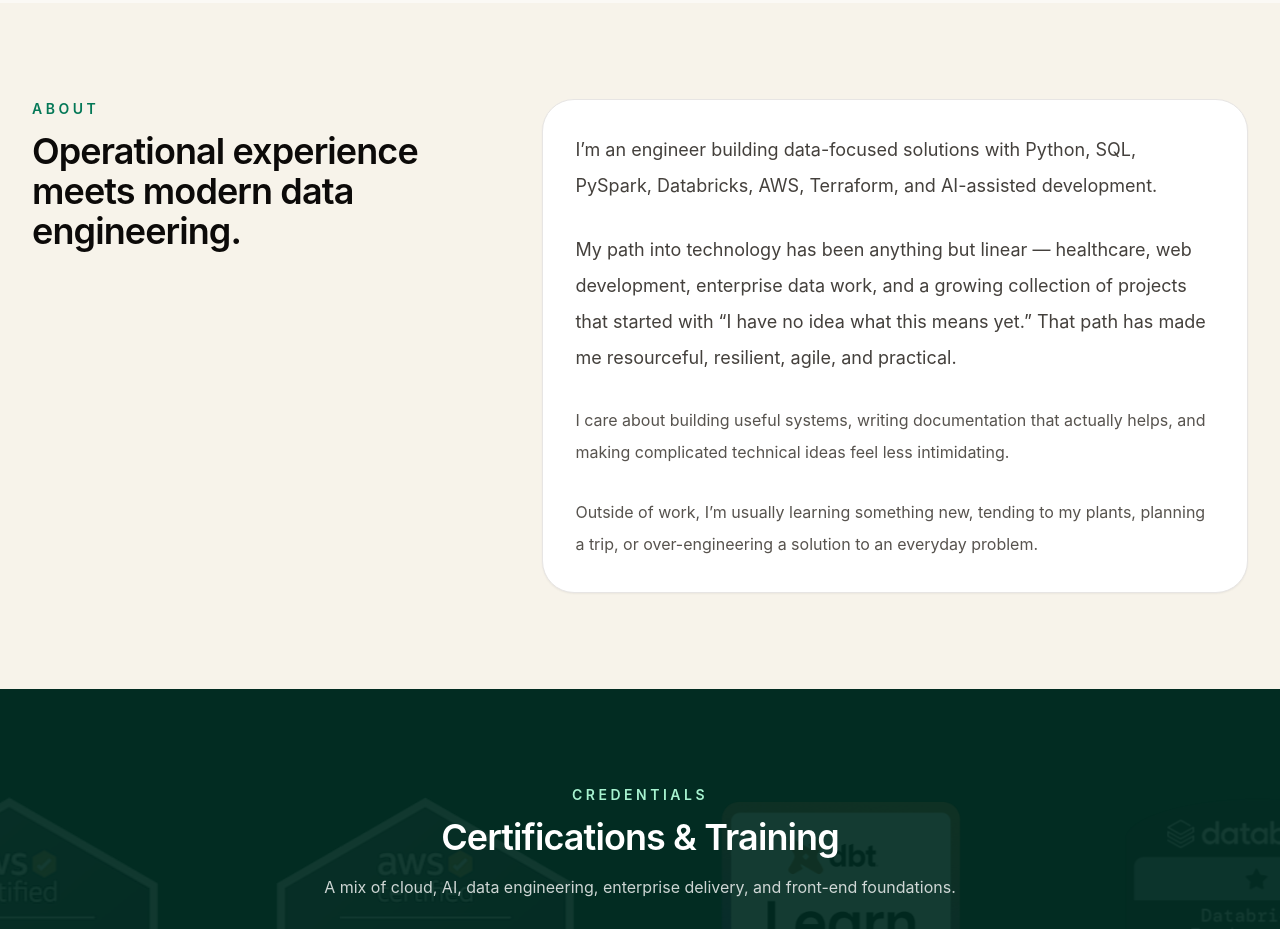
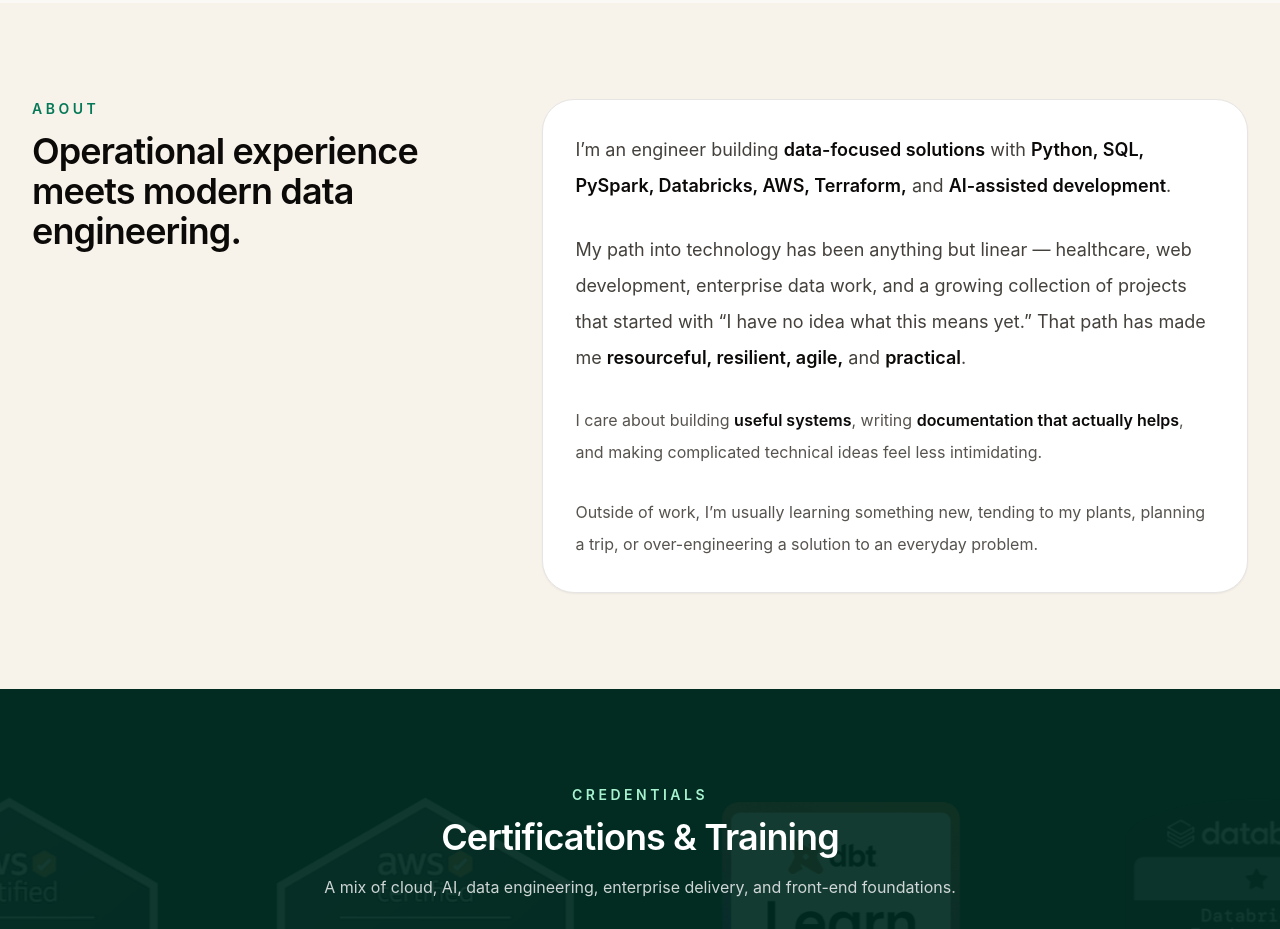
Before and after one commit to jenniferarias414/portfolio-v2, a React (Vite) app: page / in a window 1280 px wide. Shown: the part 2940-3869 px from the top of the page. Built offline with nearby package versions, Linux system fonts and the light colour scheme.

Commit message:
updated about section

```diff
--- a/src/pages/Home.jsx
+++ b/src/pages/Home.jsx
@@ -434,13 +434,13 @@ function About() {
           className="max-w-3xl rounded-[2rem] border border-stone-200 bg-white p-8 shadow-sm"
         >
           <p className="text-lg leading-9 text-stone-700">
-            I’m an engineer building data-focused solutions with Python, SQL, PySpark, Databricks, AWS, Terraform, and AI-assisted development.
+            I’m an engineer building <strong className="font-semibold text-stone-950">data-focused solutions</strong> with <strong className="font-semibold text-stone-950">Python, SQL, PySpark, Databricks, AWS, Terraform,</strong> and <strong className="font-semibold text-stone-950">AI-assisted development</strong>.
           </p>
           <p className="mt-7 text-lg leading-9 text-stone-700">
-            My path into technology has been anything but linear — healthcare, web development, enterprise data work, and a growing collection of projects that started with “I have no idea what this means yet.” That path has made me resourceful, resilient, agile, and practical.
+            My path into technology has been anything but linear — healthcare, web development, enterprise data work, and a growing collection of projects that started with “I have no idea what this means yet.” That path has made me <strong className="font-semibold text-stone-950">resourceful, resilient, agile,</strong> and <strong className="font-semibold text-stone-950">practical</strong>.
           </p>
           <p className="mt-7 text-base leading-8 text-stone-600">
-            I care about building useful systems, writing documentation that actually helps, and making complicated technical ideas feel less intimidating.
+            I care about building <strong className="font-semibold text-stone-950">useful systems</strong>, writing <strong className="font-semibold text-stone-950">documentation that actually helps</strong>, and making complicated technical ideas feel less intimidating.
           </p>
           <p className="mt-7 text-base leading-8 text-stone-600">
             Outside of work, I’m usually learning something new, tending to my plants, planning a trip, or over-engineering a solution to an everyday problem.
```
